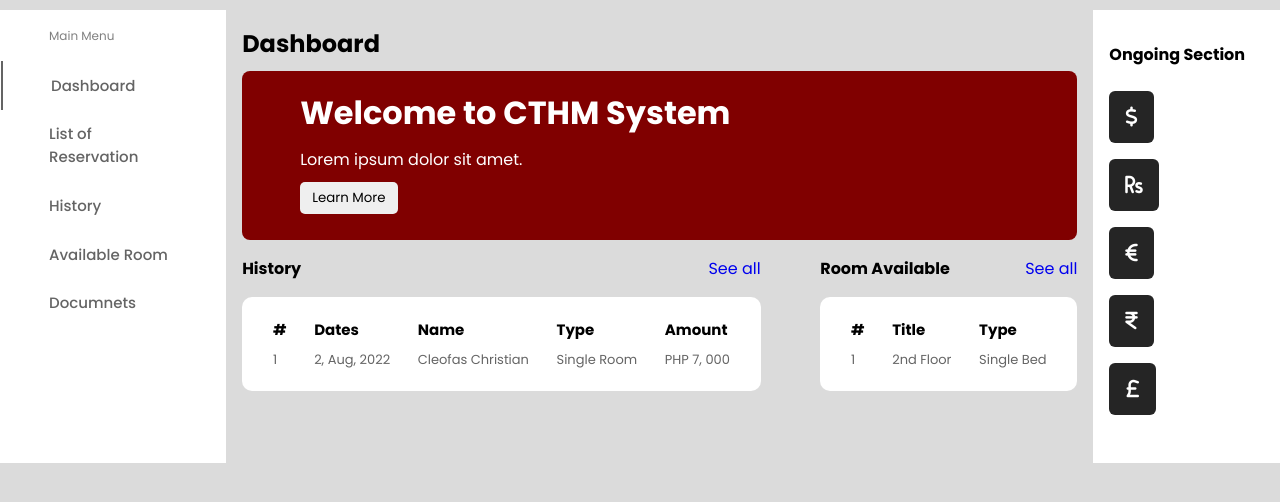
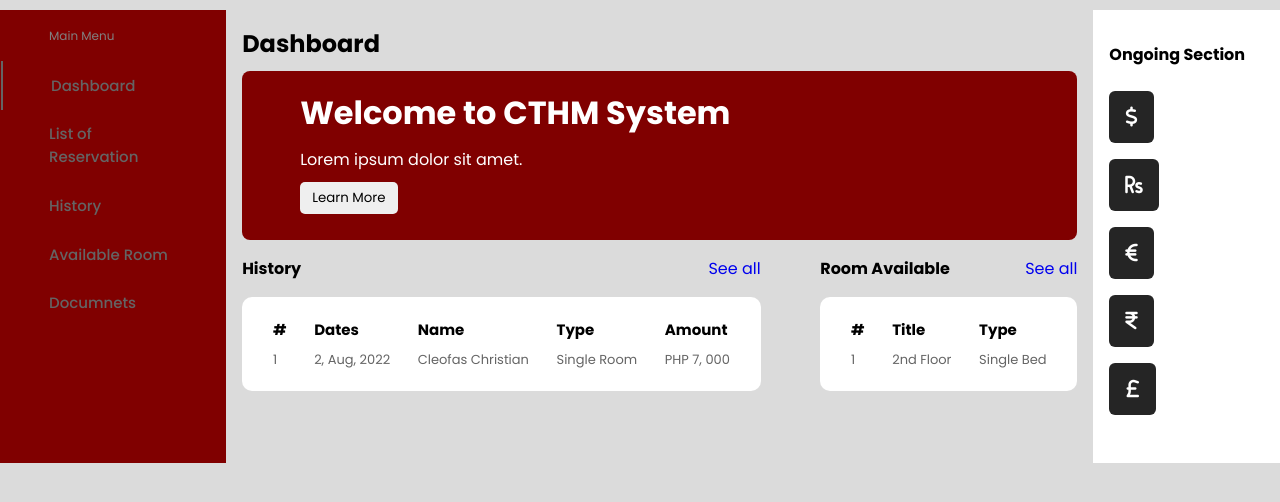
Before and after one commit to chrstncleofas/CTHM-MOCK-HOTEL-SYSTEM, a Django app: page /Dashboard/dashboard/ in a window 1280 px wide. Shown: the part 60-562 px from the top of the page. Run offline with Django 4.2, Linux system fonts and the light colour scheme.

Commit message:
fix the issue and errors in the system

```diff
--- a/Dashboard/templates/Dashboard/index.html
+++ b/Dashboard/templates/Dashboard/index.html
@@ -7,6 +7,6 @@
     <title>Welcome to Our CTHM Management Systen</title>
 </head>
 <body>
-
+    <h2>Hello</h2>
 </body>
 </html>
--- a/static/css/dashboards.css
+++ b/static/css/dashboards.css
@@ -84,7 +84,7 @@ body{
 
 /* Side menubar section */
 nav{
-  background: #fff;
+  background-color: maroon;
 }
 .side_navbar{
   padding: 1px;
```
